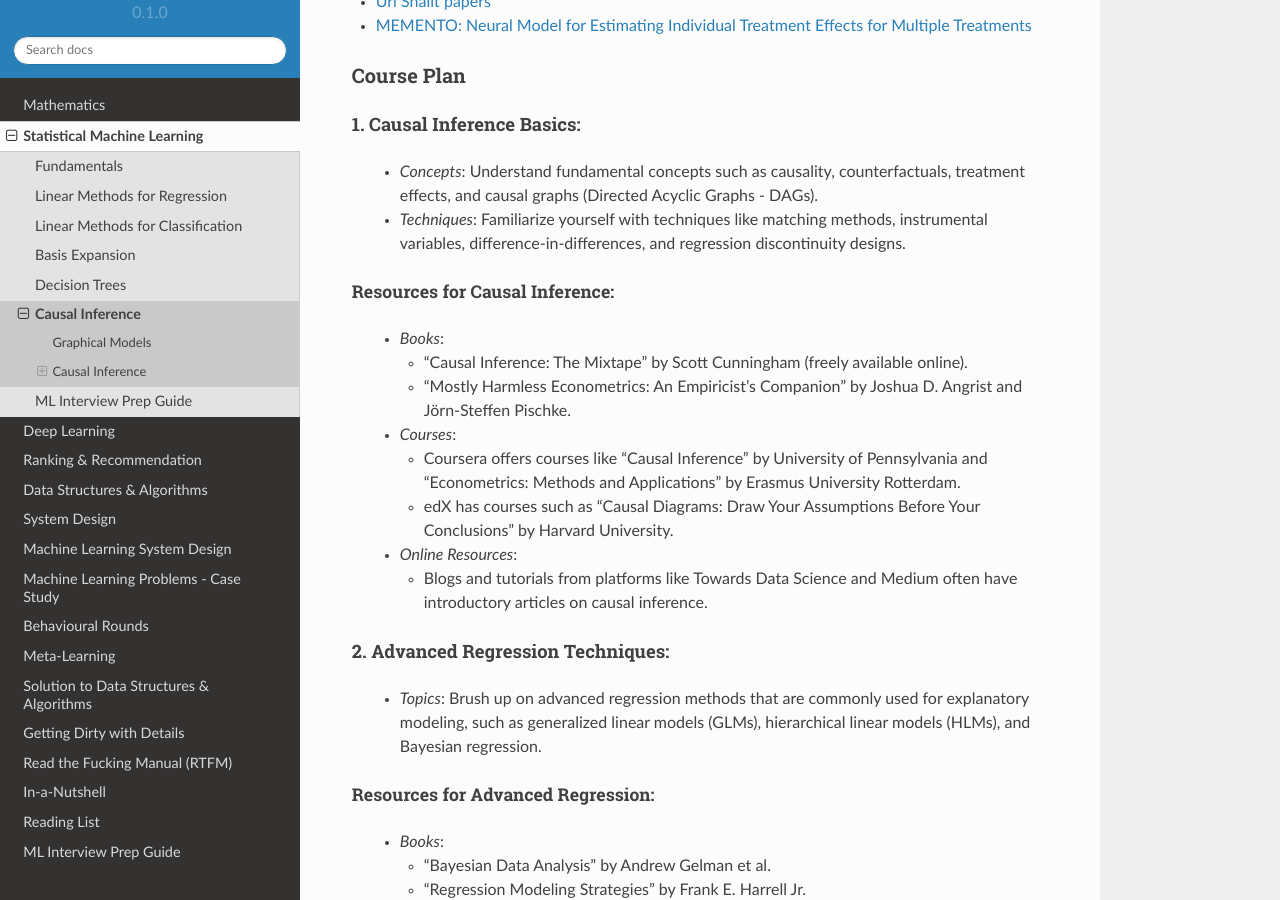
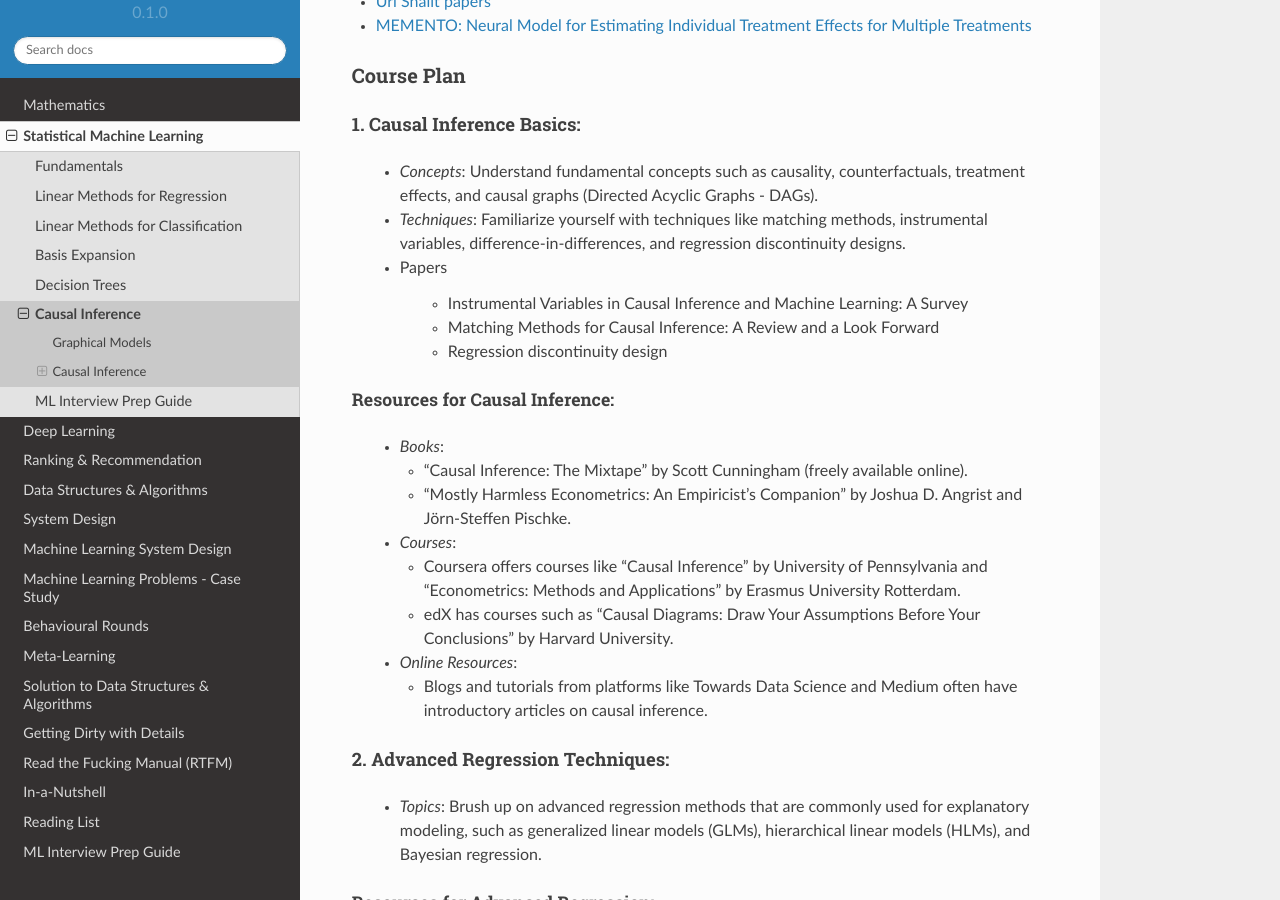
Before and after one commit to uselesstechjunks/leetcode, a Sphinx documentation site: the page built from docs/source/ml/causal.rst, in a window 1280 px wide and 900 px high, scrolled down 812 px. Built offline with Sphinx 7.4.7 and the Read the Docs theme 2.0.0, drawn with Linux system fonts in a browser that asks for light colours.

Commit message:
Update causal.rst (#197)

```diff
--- a/docs/source/ml/causal.rst
+++ b/docs/source/ml/causal.rst
@@ -41,6 +41,11 @@ Course Plan
 -----------------------------------------------------------------------------------
    - *Concepts*: Understand fundamental concepts such as causality, counterfactuals, treatment effects, and causal graphs (Directed Acyclic Graphs - DAGs).
    - *Techniques*: Familiarize yourself with techniques like matching methods, instrumental variables, difference-in-differences, and regression discontinuity designs.
+   - Papers
+
+        * Instrumental Variables in Causal Inference and Machine Learning: A Survey
+        * Matching Methods for Causal Inference: A Review and a Look Forward
+        * Regression discontinuity design
 
 Resources for Causal Inference:
 ^^^^^^^^^^^^^^^^^^^^^^^^^^^^^^^^^^^^^^^^^^^^^^^^^^^^^^^^^^^^^^^^^^^^^^^^^^^^^^^^^^^
```
